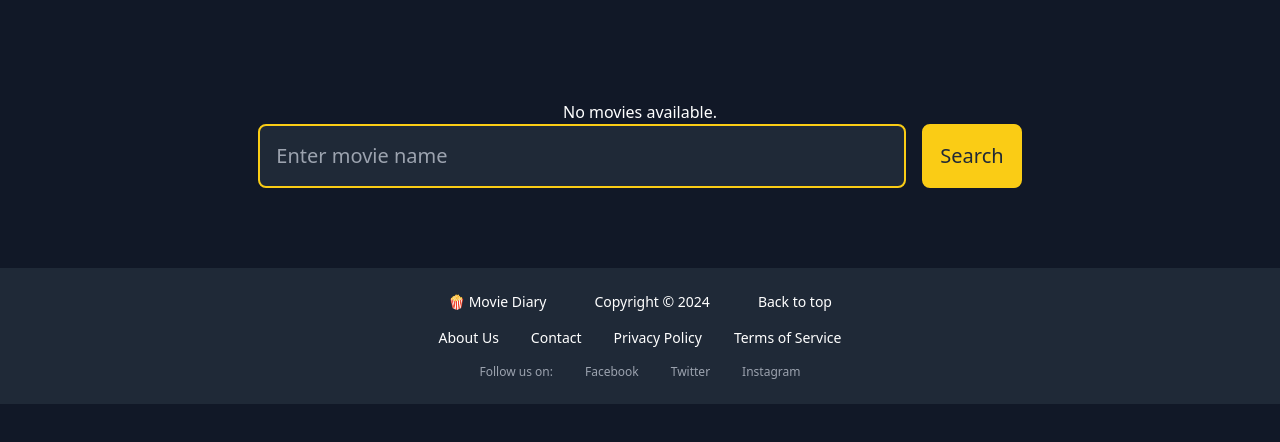
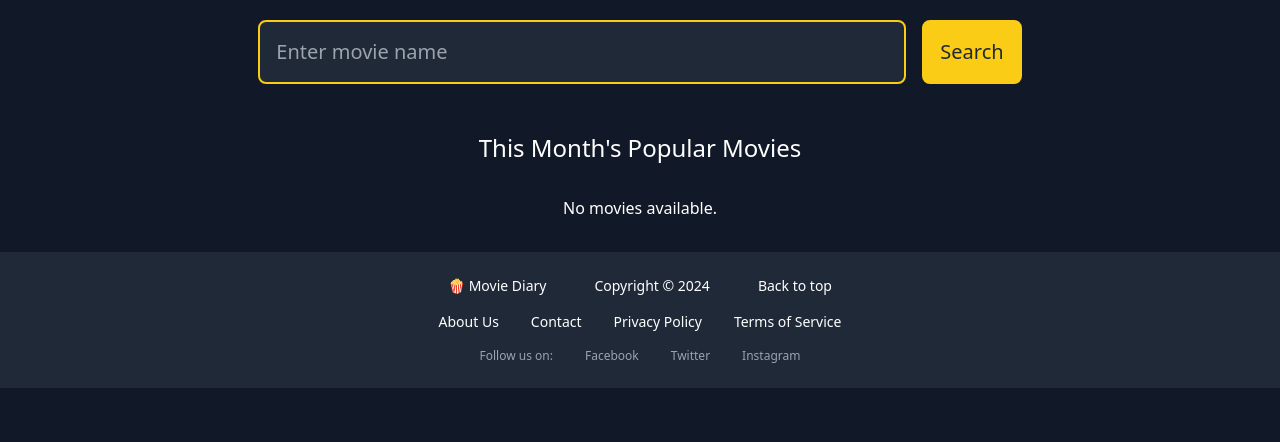
Before and after one commit to EnidaHebib/Movie-Diary, a plain HTML site: page index.html in a window 1280 px wide. Shown: the part 64-506 px from the top of the page. Drawn offline with nearby package versions, Linux system fonts and the light colour scheme; no server answers.

Commit message:
fix index.html

```diff
--- a/index.html
+++ b/index.html
@@ -28,13 +28,6 @@
       </header>
       <!-- END HEADER -->
       <main flex-grow>
-        <!-- START LIST POPULAR MOVIES AND ADD FAVORITES TO LOCAL STORAGE -->
-<!-- Movie Cards Section -->
-    <section
-      class="container mx-auto px-6 mt-20 grid grid-cols-1 sm:grid-cols-2 md:grid-cols-3 gap-6"
-    >
-    </section>
-        <!-- END LIST POPULAR MOVIES AND ADD FAVORITES TO LOCAL STORAGE -->
         <!--START SEARCH THE MOVIE -->
         <div class="bg-gray-900 flex items-center justify-center">
           <form id="search-form" class="w-full max-w-4xl px-4">
@@ -58,12 +51,21 @@
         </div>
         <div
           id="search-container"
-          class="flex flex-wrap gap-5 text-white text-center justify-center m-10"
+          class="flex flex-wrap gap-5 text-white text-center justify-center m-6"
         >
           <!-- search results  -->
         </div>
 
         <!--END SEARCH THE MOVIE -->
+        <!-- START LIST POPULAR MOVIES AND ADD FAVORITES TO LOCAL STORAGE -->
+        <h1 class="text-2xl text-white text-center pb-4">
+          This Month's Popular Movies
+        </h1>
+        <!-- Movie Cards Section -->
+        <section
+          class="container mx-auto px-6 mt-4 mb-8 grid grid-cols-1 sm:grid-cols-2 md:grid-cols-3 gap-6"
+        ></section>
+        <!-- END LIST POPULAR MOVIES AND ADD FAVORITES TO LOCAL STORAGE -->
       </main>
       <!-- START FOOTER -->
       <footer
```
